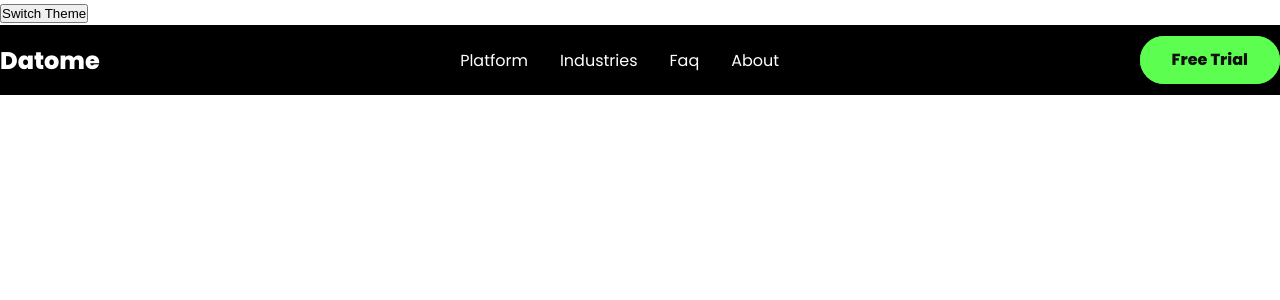
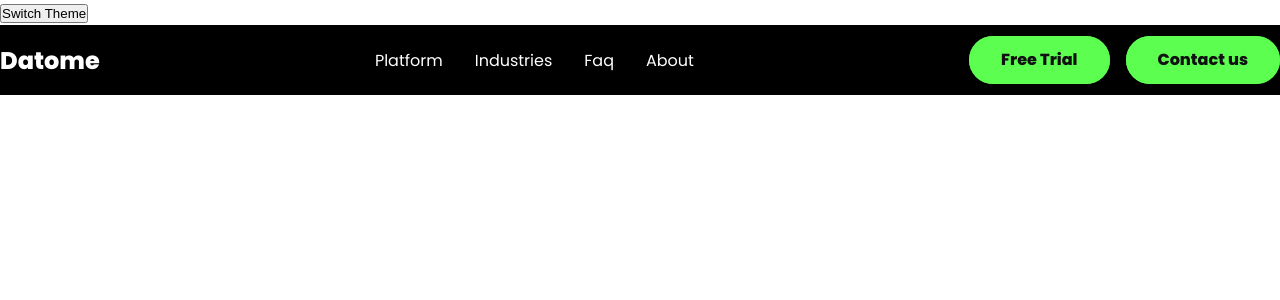
Before and after one commit to devbewill/Datome-prototype, a Next.js app: page / in a window 1280 px wide. Shown: the top 300 px of the page. Built offline with nearby package versions, Linux system fonts and the light colour scheme.

Commit message:
setting up

```diff
--- a/src/components/Button.js
+++ b/src/components/Button.js
@@ -1,9 +1,10 @@
 import styled from "styled-components";
 
-export default function Button({ label, target }) {
+export default function Button(props) {
+  console.log(props);
   return (
-    <ButtonStyled>
-      <a href={target}>{label}</a>
+    <ButtonStyled {...props}>
+      <a href={props.target}>{props.label}</a>
     </ButtonStyled>
   );
 }
@@ -20,5 +21,6 @@ const ButtonStyled = styled.div`
 
   a {
     color: ${(props) => props.theme.text};
+    /* color: ${(props) => (props.secondary ? "blue" : "yellow")}; */
   }
 `;
--- a/src/components/Navbar.js
+++ b/src/components/Navbar.js
@@ -12,7 +12,10 @@ export default function Navbar() {
           <li>Faq</li>
           <li>About</li>
         </ul>
-        <Button label="Free Trial" target=""></Button>
+        <div className="actions">
+          <Button label="Free Trial" target="#"></Button>
+          <Button label="Contact us" target="#" secondary></Button>
+        </div>
       </div>
     </NavbarStyled>
   );
@@ -42,20 +45,8 @@ const NavbarStyled = styled.nav`
     }
   }
 
-  .cta {
-    cursor: pointer;
-
-    a {
-      background-color: #5cfe50;
-      color: #000;
-      box-shadow: inset 0 0 0 1px #5cfe50;
-      display: block;
-      background-image: none;
-      padding: 12px 32px;
-      font-weight: 700;
-      text-align: center;
-      border-radius: 128px;
-      line-height: 24px;
-    }
+  .actions {
+    display: flex;
+    column-gap: 1em;
   }
 `;
```
